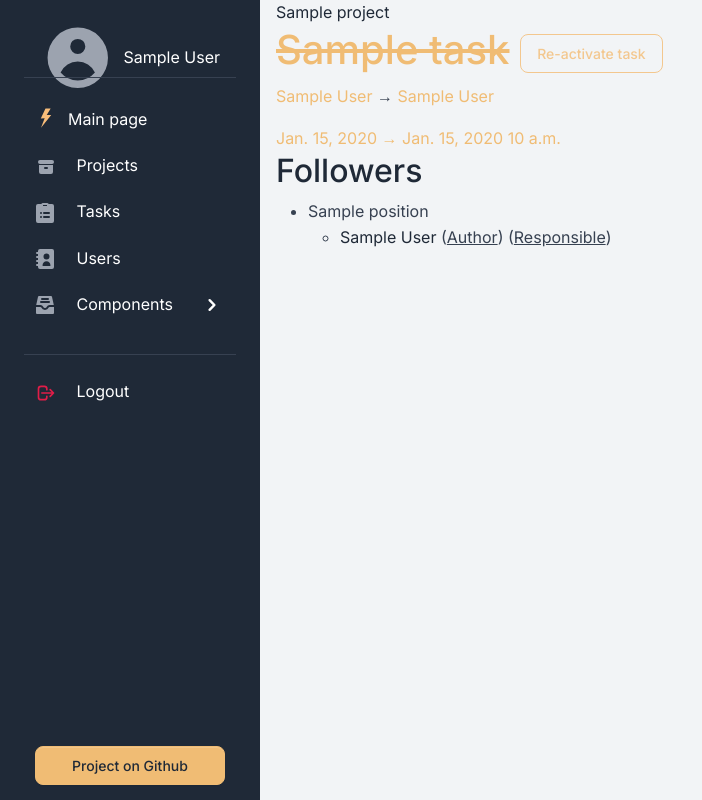
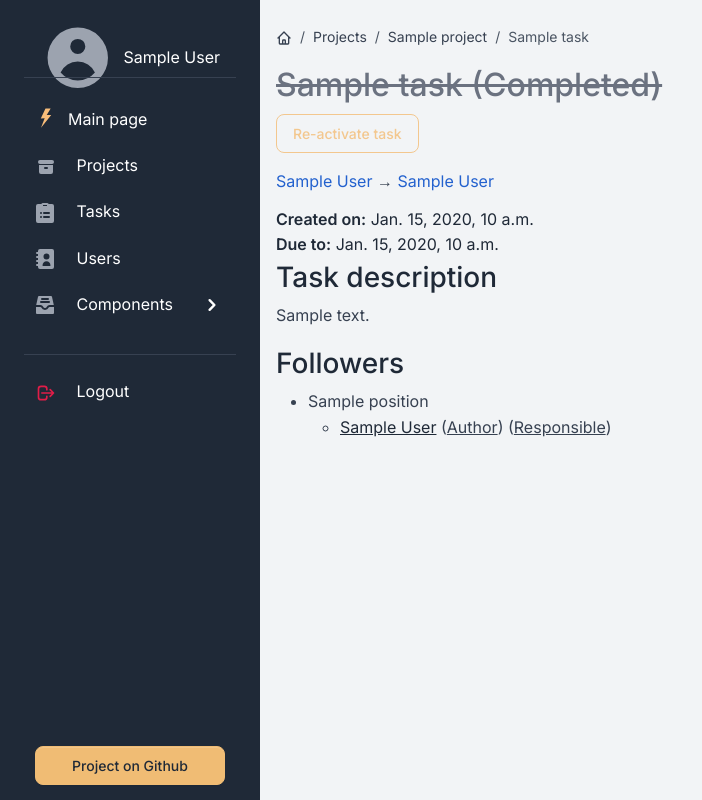
Before and after one commit to vkrasnovyd/project-management-platform, a Django app: page /tasks/1/ in a window 1280 px wide. Shown: the whole page, without its empty margins (0-702 px from the left). Run offline with Django 4.2, Linux system fonts and the light colour scheme; a user stored in the database is signed in; tables that the repository leaves empty hold one stand-in row (values such as "Sample post"); some libraries are stand-ins or nearby versions.

Commit message:
Change template for TaskDetailView

```diff
--- a/templates/task_manager/task_detail.html
+++ b/templates/task_manager/task_detail.html
@@ -1,19 +1,35 @@
 {% extends "base.html" %}
+{% load crispy_forms_filters %}
 
 {% block title %}
-  <title>Task manager - {{ task.name }}</title>
+  {{ task.name }}
 {% endblock %}
 
 {% block content %}
+  <div class="py-4">
+    <nav aria-label="breadcrumb" class="d-none d-md-inline-block">
+      <ol class="breadcrumb breadcrumb-dark breadcrumb-transparent">
+        <li class="breadcrumb-item">
+          <a href="/">
+            <svg class="icon icon-xxs" fill="none" stroke="currentColor" viewBox="0 0 24 24" xmlns="http://www.w3.org/2000/svg"><path stroke-linecap="round" stroke-linejoin="round" stroke-width="2" d="M3 12l2-2m0 0l7-7 7 7M5 10v10a1 1 0 001 1h3m10-11l2 2m-2-2v10a1 1 0 01-1 1h-3m-6 0a1 1 0 001-1v-4a1 1 0 011-1h2a1 1 0 011 1v4a1 1 0 001 1m-6 0h6"></path></svg>
+          </a>
+        </li>
+        <li class="breadcrumb-item">
+          <a href="{% url 'task_manager:project-list' %}">Projects</a>
+        </li>
+        <li class="breadcrumb-item">
           <a href="{% url 'task_manager:project-detail' pk=task.project.id %}">{{ task.project }}</a>
-
-  <h1>
+        </li>
+        <li class="breadcrumb-item active" aria-current="page">{{ task }}</li>
+      </ol>
+    </nav>
     {% if task.is_completed %}
-      <s class="text-secondary">{{ task.name }}</s>
+      <h1 class="h2 mb-2 line-through text-gray-500">{{ task.name }} (Completed)</h1>
     {% else %}
-      {{ task.name }}
+      <h1 class="h2 mb-2">{{ task.name }}</h1>
     {% endif %}
 
+    <!--Actions-->
     {% if task.is_completed %}
       {% if user_can_activate_task %}
         {% if task.author == user %}
@@ -24,54 +40,56 @@
           Re-activate task
         </a>
       {% endif %}
-
     {% else %}
       {% if task.author == user %}
-        <a href="{% url 'task_manager:task-update' pk=task.id %}?next={% url 'task_manager:task-detail' pk=task.id %}" class="btn btn-outline-primary">
+        <a href="{% url 'task_manager:task-update' pk=task.id %}?next={% url 'task_manager:task-detail' pk=task.id %}" class="btn btn-tertiary">
           Change
         </a>
-        <a href="{% url 'task_manager:task-status-toggle' pk=task.id new_status="canceled" %}" class="btn btn-outline-danger">
+        <a href="{% url 'task_manager:task-status-toggle' pk=task.id new_status="canceled" %}" class="btn btn-warning">
           Cancel task
         </a>
       {% endif %}
-
       {% if task.author == user or task.responsible == user %}
-        <a href="{% url 'task_manager:task-status-toggle' pk=task.id new_status="completed" %}" class="btn btn-outline-success">
+        <a href="{% url 'task_manager:task-status-toggle' pk=task.id new_status="completed" %}" class="btn btn-success">
           Complete task
         </a>
       {% endif %}
     {% endif %}
-  </h1>
+    <!--End of Actions-->
 
-  <p>
-    <a href="{% url 'task_manager:worker-detail' pk=task.author.id %}" class="text-secondary">
+    <div class="my-3">
+      <a href="{% url 'task_manager:worker-detail' pk=task.author.id %}" class="link-info">
         {{ task.author }}
       </a> →
-    <a href="{% url 'task_manager:worker-detail' pk=task.responsible.id %}" class="text-secondary">
+      <a href="{% url 'task_manager:worker-detail' pk=task.responsible.id %}" class="link-info">
         {{ task.responsible }}
       </a>
-  </p>
-
-  <div class="text-secondary">
-    {{ task.created_time|date }}  → {{ task.deadline|date }} {{ task.deadline|time }}
     </div>
-
+    <div class="h6 fw-normal text-gray mb-1">
+      <b>Created on:</b> {{ task.created_time|date }}, {{ task.created_time|time }}
+    </div>
+    <div class="h6 fw-normal text-gray mb-1">
+      <b>Due to:</b> {{ task.deadline|date }}, {{ task.deadline|time }}
+    </div>
     {% if user == task.author or user == task.responsible %}
       {% if task.is_completed == False %}
+        <div class="my-3 col-12 col-xl-2">
           <form action="" method="post">
             {% csrf_token %}
-        {{ form.as_p }}
+            {{ form|crispy }}
             <input type="submit" value="Change status" class="btn btn-primary">
           </form>
+        </div>
       {% endif %}
     {% else %}
       <p>Status: {{ task.get_status_display }}</p>
     {% endif %}
 
-  <h2>Followers</h2>
-
+    <h2 class="h3">Task description</h2>
+    <p>{{ task.description }}</p>
+    <!--Followers-->
+    <h2 class="h3">Followers</h2>
     {% regroup followers by position as regrouped_worker_list %}
-
     <ul>
       {% for position in regrouped_worker_list %}
         <li>
@@ -79,9 +97,7 @@
           <ul>
             {% for worker in position.list %}
               <li>
-              <a href="{% url 'task_manager:worker-detail' pk=worker.id %}">
-                {{ worker.first_name }} {{ worker.last_name }}
-              </a>
+                <a href="{% url 'task_manager:worker-detail' pk=worker.id %}"><u>{{ worker }}</u></a>
                 {% if worker == task.author %}
                   (<u>Author</u>)
                 {% endif %}
@@ -94,5 +110,6 @@
         </li>
       {% endfor %}
     </ul>
-
+    <!--End of Followers-->
+  </div>
 {% endblock %}
```
Lines whose indentation alone changed are shown as unchanged.
